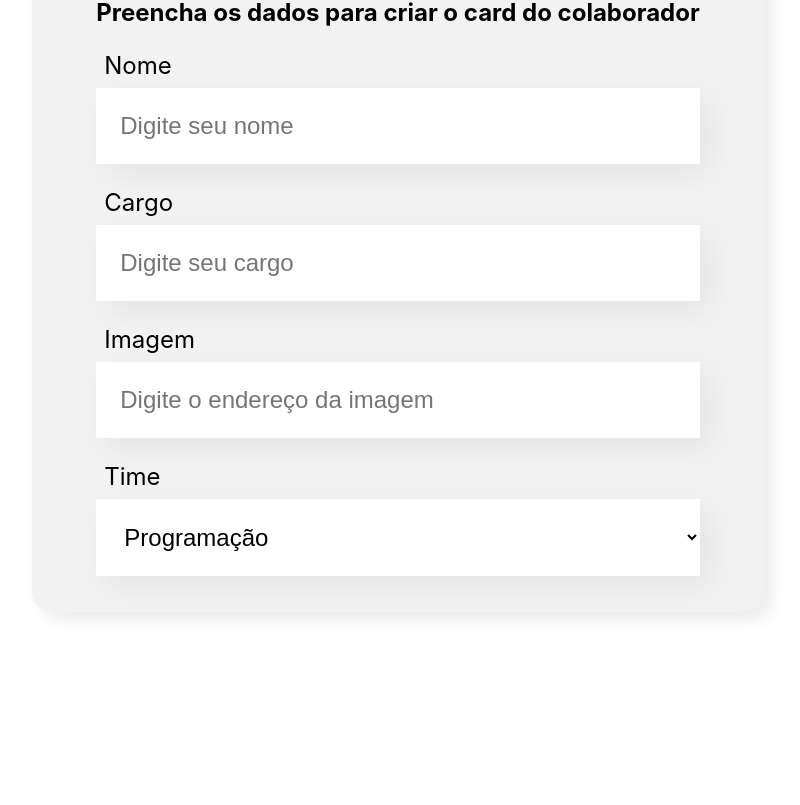
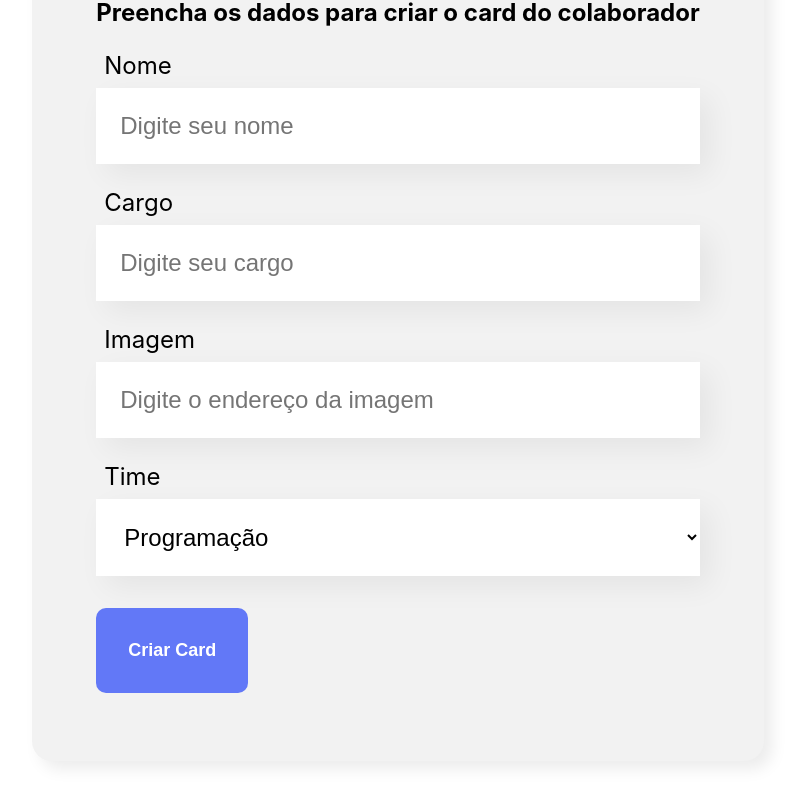
Before and after one commit to giprovazi/Projeto_Organo, a JavaScript app in the folder Curso Alura React desenvolvendo com JavaScript/projeto/organo/: page / in a window 1280 px wide. Shown: the part 636-1441 px from the top of the page, without its empty margins (242-1042 px from the left). Before the commit the page ends 1328 px from the top, so only its background shows below. Built offline with nearby package versions, Linux system fonts and the light colour scheme; the HTML template or start-up script is replaced by a standard one.

Commit message:
Criando o botao e ajustando o formulario

```diff
--- /dev/null
+++ b/Curso Alura React desenvolvendo com JavaScript/projeto/organo/src/components/Botao/Botao.css
@@ -0,0 +1,15 @@
+.botao {
+    background-color: #6278f7;
+    border-radius: 10px;
+    font-weight: 700;
+    font-size: 18px;
+    padding: 32px;
+    border: none;
+    cursor: pointer;
+    color: #FFF;
+    margin: 32px 0;
+}
+
+.botao:hover {
+    color: #95ffd4;
+}
--- /dev/null
+++ b/Curso Alura React desenvolvendo com JavaScript/projeto/organo/src/components/Botao/index.js
@@ -0,0 +1,11 @@
+import './Botao.css'
+
+const Botao = (props) => {
+    return (
+        <button className='botao'>
+            {props.children}
+        </button>
+    )
+}
+
+export default Botao
--- a/Curso Alura React desenvolvendo com JavaScript/projeto/organo/src/components/CampoTexto/index.js
+++ b/Curso Alura React desenvolvendo com JavaScript/projeto/organo/src/components/CampoTexto/index.js
@@ -3,7 +3,7 @@
     return (
         <div className="campo-texto">
             <label>{props.label}</label>
-            <input placeholder={props.placeholder}/>
+            <input required={props.obrigatorio} placeholder={props.placeholder}/>
         </div>
     )
 }
--- a/Curso Alura React desenvolvendo com JavaScript/projeto/organo/src/components/Formulario/index.js
+++ b/Curso Alura React desenvolvendo com JavaScript/projeto/organo/src/components/Formulario/index.js
@@ -1,3 +1,4 @@
+import Botao from '../Botao'
 import CampoTexto from '../CampoTexto'
 import ListaSuspensa from '../ListaSuspensa'
 import './Formulario.css'
@@ -12,14 +13,22 @@
         'Mobile',
         'Inovação e Gestão'
     ]
+
+    const aoSalvar = (evento) => {
+        evento.preventDefault()
+        console.log('Form foi submetido')
+    }
     return (
         <section className="formulario">
-            <form>
+            <form onSubmit={aoSalvar}>
                 <h2>Preencha os dados para criar o card do colaborador</h2>
-                <CampoTexto label="Nome" placeholder="Digite seu nome" />
-                <CampoTexto label="Cargo" placeholder="Digite seu cargo" />
+                <CampoTexto obrigatorio={true} label="Nome" placeholder="Digite seu nome" />
+                <CampoTexto obrigatorio={true} label="Cargo" placeholder="Digite seu cargo" />
                 <CampoTexto label="Imagem" placeholder="Digite o endereço da imagem" />
-                <ListaSuspensa label="Time" itens={times}/>
+                <ListaSuspensa obrigatorio={true} label="Time" itens={times}/>
+                <Botao>
+                    Criar Card
+                </Botao>
             </form>
         </section>
     )
--- a/Curso Alura React desenvolvendo com JavaScript/projeto/organo/src/components/ListaSuspensa/index.js
+++ b/Curso Alura React desenvolvendo com JavaScript/projeto/organo/src/components/ListaSuspensa/index.js
@@ -5,7 +5,7 @@
     return (
         <div className='lista-suspensa'>
             <label>{props.label}</label>
-            <select>
+            <select required={props.required}>
                 {props.itens.map(item => <option key={item}>{item}</option>)}
             </select>
         </div>
```
